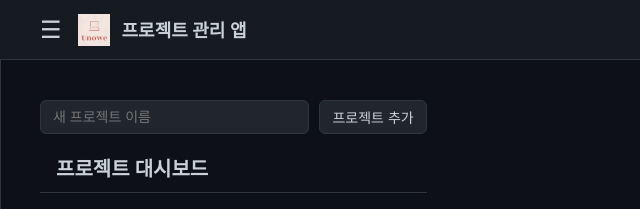
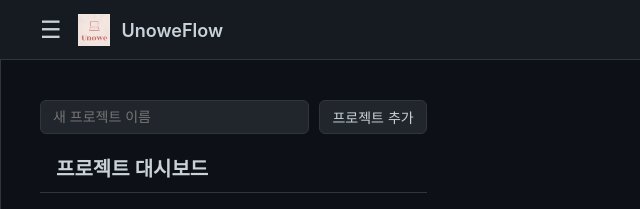
Before and after one commit to Hyun647/UnoweFlow, a website: page client/index.html in a window 1280 px wide. Shown: the top 209 px of the page, 0-640 px from the left. Drawn offline with nearby package versions, Linux system fonts and the light colour scheme.

Commit message:
UnoweFlow

```diff
--- a/client/index.html
+++ b/client/index.html
@@ -14,7 +14,7 @@
             <div class="logo-title-container">
                 <a href="./index.html" class="logo-link">
                     <img src="./img/unowelogo.jpeg" alt="Logo" class="logo">
-                    <h1>프로젝트 관리 앱</h1>
+                    <h1>UnoweFlow</h1>
                 </a>
             </div>
         </div>
```
